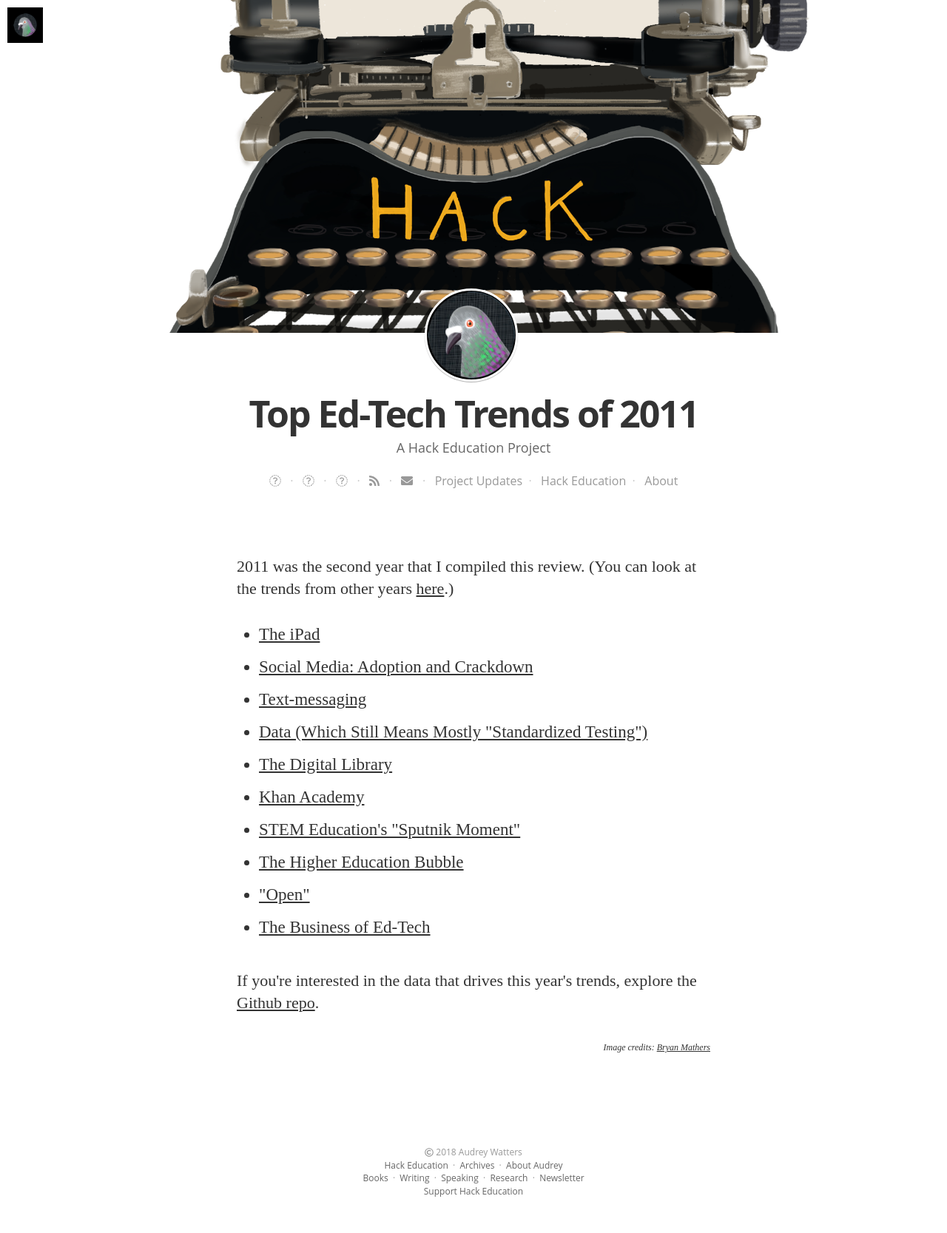
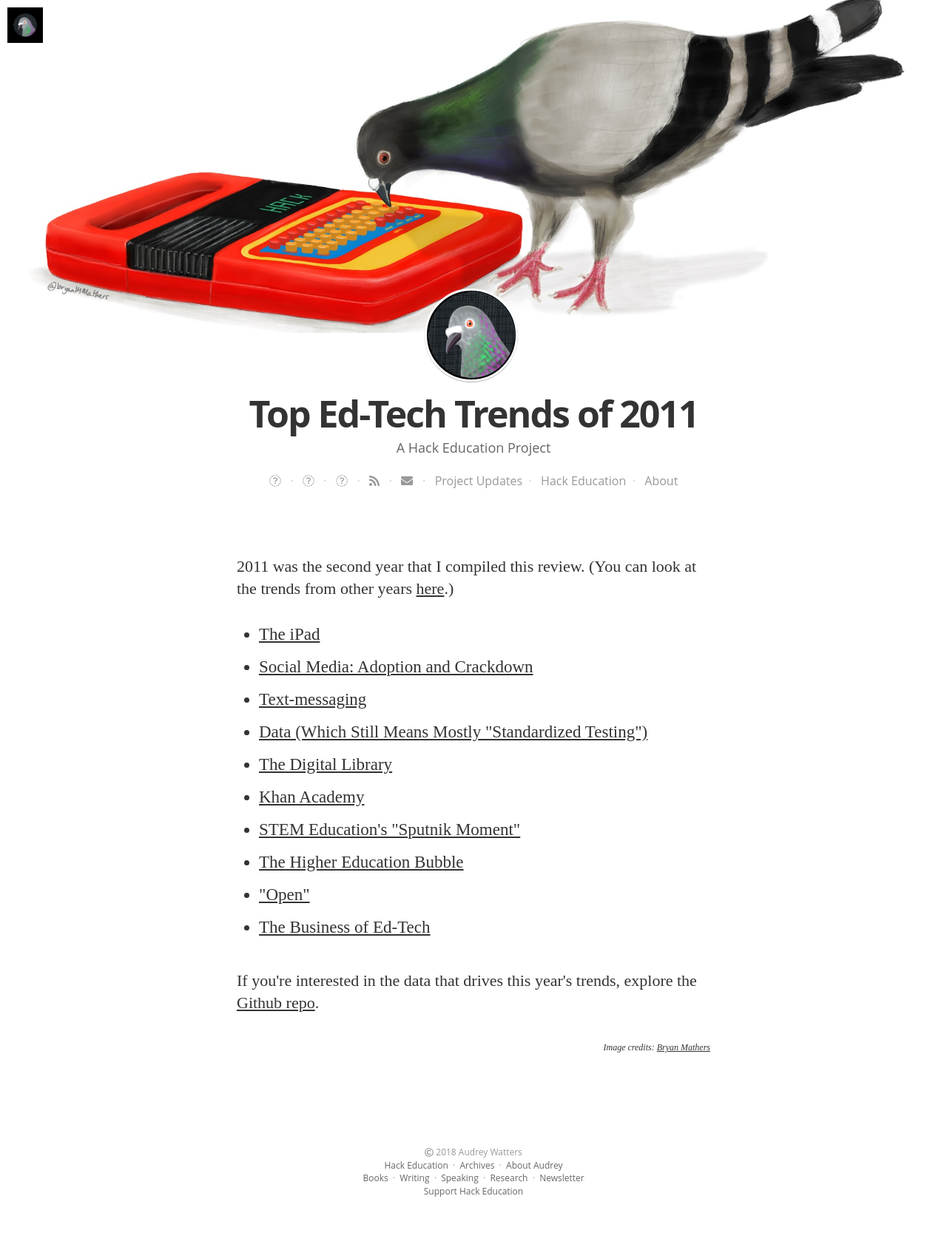
Before and after one commit to HackEducation/2011trends, a Jekyll site: the page built from index.html, in a window 1280 px wide. Shown: the whole page at 74% size. Built offline with Jekyll 4.4.1, drawn with Linux system fonts in a browser that asks for light colours; nearby versions of some CDN libraries; some web fonts are replaced.

```diff
--- a/_config.yml
+++ b/_config.yml
@@ -12,7 +12,7 @@
 logo: "/assets/images/new_hack_logo.jpg"
 logo2: "/assets/images/beless.png"
 # blog cover
-cover: "/assets/images/typewriter.png"
+cover: "/assets/images/pigeon.jpg"
 covercredits: "http://bryanmmathers.com/"
 
 name: 'Audrey Watters'
```
